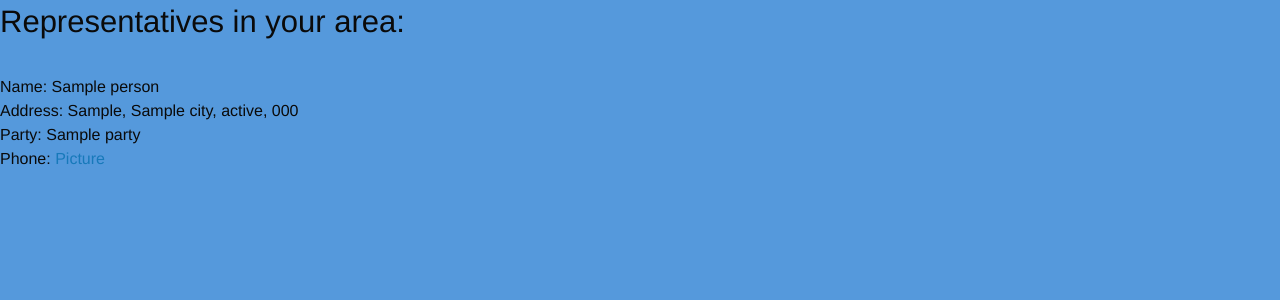
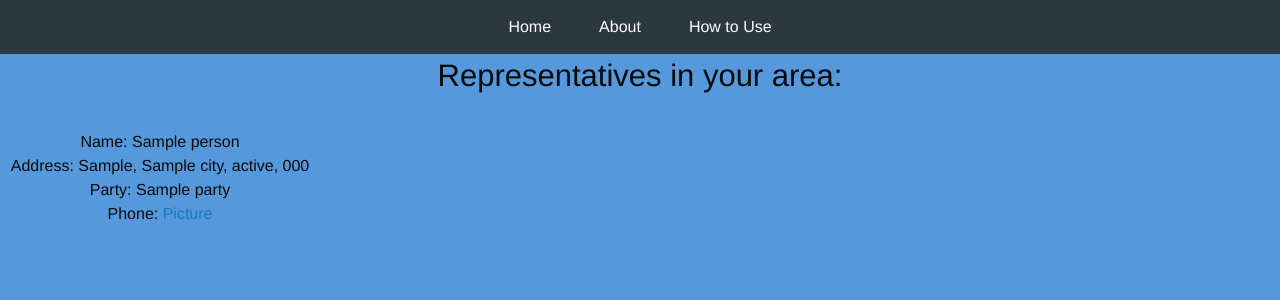
Before and after one commit to william-lin7/NSA_Advice__huangT-linW-sontagC-zenH, a Flask app: template templates/representatives.html in a window 1280 px wide. Shown: the top 300 px of the page. Run offline with Flask 2, Linux system fonts and the light colour scheme; the template is opened without the code that fills it: most values are stand-ins (such as "Sample title", 1, 10 or a date in 2020); some libraries are stand-ins or nearby versions.

Commit message:
Formatted reps

```diff
--- a/templates/representatives.html
+++ b/templates/representatives.html
@@ -10,9 +10,18 @@
     <title>Civic Info</title>
   </head>
   <body>
-    <div><h3>Representatives in your area: </h3></div><br>
+    <nav class="hover-underline-menu" data-menu-underline-from-center>
+      <ul class="menu align-center">
+        <li><a href="/home">Home</a></li>
+        <li><a href="/about">About</a></li>
+        <li><a href="/howToUse">How to Use</a></li>
+      </ul>
+    </nav>
+
+    <div class="text-center"><h3>Representatives in your area: </h3></div><br>
+    <div class="grid-x">
     {% for person in reps %}
-    <div>
+    <div class="text-center cell small-3">
       Name: {{person["name"]}}<br>
       Address: {%for i in person["address"]%}
                   {{i["line1"]}}, {{i["city"]}}, {{i["state"]}}, {{i["zip"]}}<br>
@@ -25,14 +34,15 @@
               {%endfor%}
       {%for i in person["urls"]%}
         {% if i %}
-          <a href = {{i}}> More Info </a> <br>
+          <a href = {{i}} target="_blank"> More Info </a> <br>
         {%endif%}
       {%endfor%}
       {%if person["photoUrl"]%}
-        <a href = {{person["photoUrl"]}}> Picture </a> <br>
+        <a href = {{person["photoUrl"]}} target="_blank"> Picture </a> <br>
       {%endif%}
       <br>
     </div>
     {%endfor%}
+    </div>
   </body>
 </html>
```
